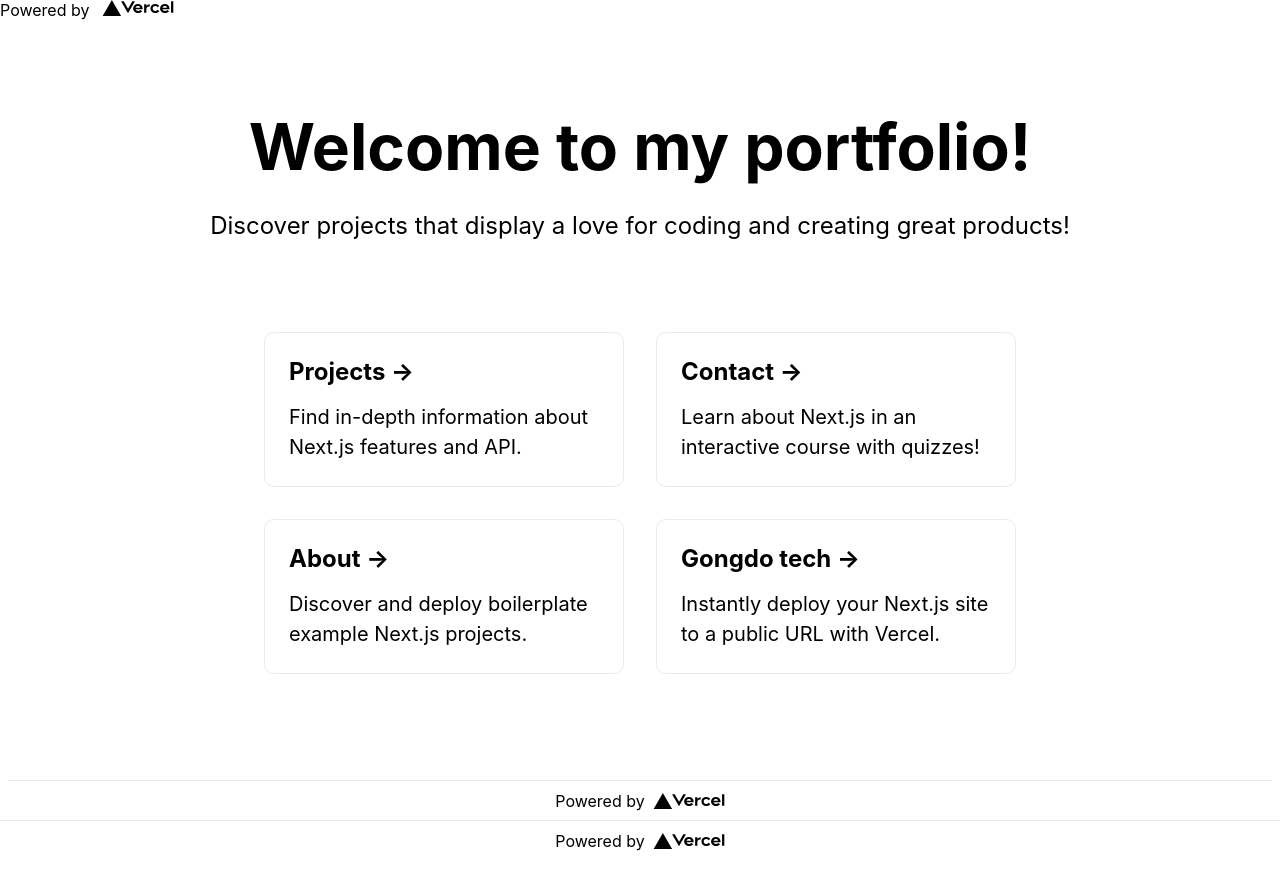
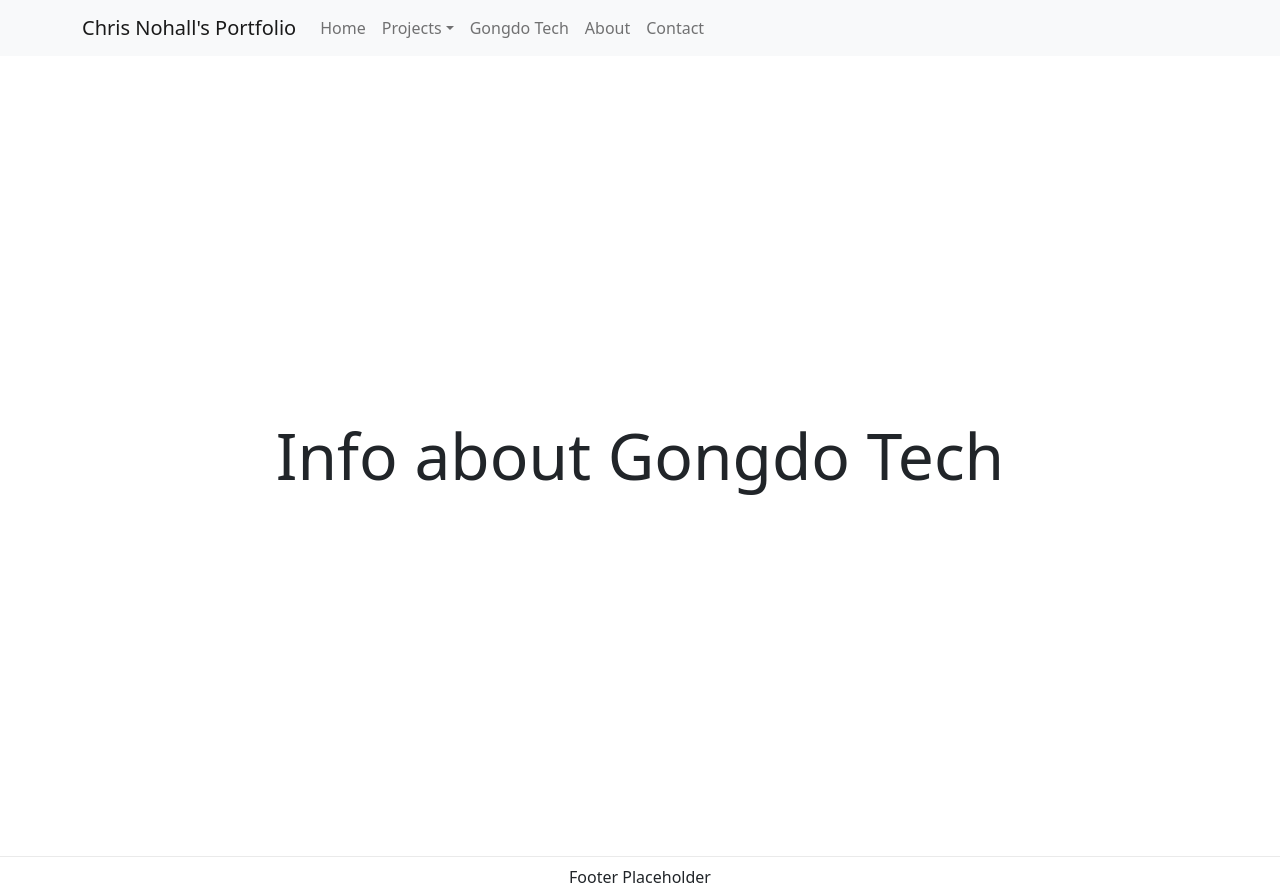
Before and after one commit to cnohall/nextjs-cv, a Next.js app: page /gongdo-tech in a window 1280 px wide. Before the commit the page ends 860 px from the top, so only its background shows below. Built offline with nearby package versions, Linux system fonts and the light colour scheme.

Commit message:
re-design and intro of bootstrap

```diff
--- a/components/footer.tsx
+++ b/components/footer.tsx
@@ -4,16 +4,7 @@ import Image from 'next/image'
 export default function Footer() {
   return (
         <footer className={styles.footer}>
-            <a
-            href="https://vercel.com?utm_source=create-next-app&utm_medium=default-template&utm_campaign=create-next-app"
-            target="_blank"
-            rel="noopener noreferrer"
-            >
-                Powered by{' '}
-                <span className={styles.logo}>
-                    <Image src="/vercel.svg" alt="Vercel Logo" width={72} height={16} />
-                </span>
-            </a>
+            Footer Placeholder
         </footer>
   )
 }
--- a/components/layout.tsx
+++ b/components/layout.tsx
@@ -1,10 +1,10 @@
-import Navbar from './navbar'
+import Navigationbar from './navbar'
 import Footer from './footer'
 
 export default function Layout({ children }) {
   return (
     <>
-      <Navbar />
+      <Navigationbar />
       <main>{children}</main>
       <Footer />
     </>
--- a/components/navbar.tsx
+++ b/components/navbar.tsx
@@ -1,19 +1,29 @@
-import styles from '../styles/Home.module.css'
 import Image from 'next/image'
+import Link from 'next/link'
+import { Navbar, Container, Nav, NavDropdown } from 'react-bootstrap'
 
-export default function Navbar() {
+export default function Navigationbar() {
   return (
-        <footer className={styles.header}>
-            <a
-            href="https://vercel.com?utm_source=create-next-app&utm_medium=default-template&utm_campaign=create-next-app"
-            target="_blank"
-            rel="noopener noreferrer"
-            >
-                Powered by{' '}
-                <span className={styles.logo}>
-                    <Image src="/vercel.svg" alt="Vercel Logo" width={72} height={16} />
-                </span>
-            </a>
-        </footer>
+    <Navbar bg="light" expand="lg">
+        <Container>
+            <Link href="/"passHref><Navbar.Brand>{`Chris Nohall's Portfolio`}</Navbar.Brand></Link>
+            <Navbar.Toggle aria-controls="basic-navbar-nav" />
+            <Navbar.Collapse id="basic-navbar-nav">
+            <Nav className="me-auto">
+                <Link href="/"passHref><Nav.Link>Home</Nav.Link></Link>
+                <NavDropdown title="Projects" id="basic-nav-dropdown">
+                    <NavDropdown.Item href="#action/3.1">Project 1</NavDropdown.Item>
+                    <NavDropdown.Item href="#action/3.2">Project 2</NavDropdown.Item>
+                    <NavDropdown.Item href="#action/3.3">Project 3</NavDropdown.Item>
+                    <NavDropdown.Divider />
+                    <NavDropdown.Item href="#action/3.4">Summary</NavDropdown.Item>
+                </NavDropdown>
+                <Link href="/gongdo-tech"passHref><Nav.Link>Gongdo Tech</Nav.Link></Link>
+                <Link href="/about"passHref><Nav.Link>About</Nav.Link></Link>
+                <Link href="/contact"passHref><Nav.Link>Contact</Nav.Link></Link>
+            </Nav>
+            </Navbar.Collapse>
+        </Container>
+    </Navbar>
   )
 }
--- a/package.json
+++ b/package.json
@@ -9,14 +9,16 @@
     "lint": "next lint"
   },
   "dependencies": {
+    "bootstrap": "^5.1.3",
     "next": "12.0.1",
     "react": "17.0.2",
+    "react-bootstrap": "^2.1.0",
     "react-dom": "17.0.2"
   },
   "devDependencies": {
+    "@types/react": "^17.0.38",
     "eslint": "7.32.0",
     "eslint-config-next": "11.1.0",
-    "@types/react": "^17.0.38",
     "typescript": "^4.5.4"
   }
 }
--- a/pages/_app.tsx
+++ b/pages/_app.tsx
@@ -1,5 +1,5 @@
 import Layout from '../components/layout'
-import '../styles/globals.css'
+import 'bootstrap/dist/css/bootstrap.min.css';
 
 function MyApp({ Component, pageProps }) {
 
--- a/pages/gongdo-tech.tsx
+++ b/pages/gongdo-tech.tsx
@@ -6,7 +6,7 @@ export default function GongdoTech() {
   return (
     <div className={styles.container}>
       <Head>
-        <title>Chris Nohall's Portfolio</title>
+        <title>{`Gongdo Tech`}</title>
         {/* Change this for create better SEO */}
         <meta name="description" content="Generated by create next app" />
         <link rel="icon" href="/favicon.ico" />
@@ -14,56 +14,9 @@ export default function GongdoTech() {
 
       <main className={styles.main}>
         <h1 className={styles.title}>
-          Welcome to my portfolio!
+          Info about Gongdo Tech
         </h1>
-
-        <p className={styles.description}>
-          Discover projects that display a love for coding and creating great products!
-        </p>
-
-        <div className={styles.grid}>
-          <a href="https://nextjs.org/docs" className={styles.card}>
-            <h2>Projects &rarr;</h2>
-            <p>Find in-depth information about Next.js features and API.</p>
-          </a>
-
-          <a href="https://nextjs.org/learn" className={styles.card}>
-            <h2>Contact &rarr;</h2>
-            <p>Learn about Next.js in an interactive course with quizzes!</p>
-          </a>
-
-          <a
-            href="https://github.com/vercel/next.js/tree/master/examples"
-            className={styles.card}
-          >
-            <h2>About &rarr;</h2>
-            <p>Discover and deploy boilerplate example Next.js projects.</p>
-          </a>
-
-          <a
-            href="https://vercel.com/new?utm_source=create-next-app&utm_medium=default-template&utm_campaign=create-next-app"
-            className={styles.card}
-          >
-            <h2>Gongdo tech &rarr;</h2>
-            <p>
-              Instantly deploy your Next.js site to a public URL with Vercel.
-            </p>
-          </a>
-        </div>
       </main>
-
-      <footer className={styles.footer}>
-        <a
-          href="https://vercel.com?utm_source=create-next-app&utm_medium=default-template&utm_campaign=create-next-app"
-          target="_blank"
-          rel="noopener noreferrer"
-        >
-          Powered by{' '}
-          <span className={styles.logo}>
-            <Image src="/vercel.svg" alt="Vercel Logo" width={72} height={16} />
-          </span>
-        </a>
-      </footer>
     </div>
   )
 }
--- a/styles/Home.module.css
+++ b/styles/Home.module.css
@@ -15,6 +15,18 @@
   flex-direction: column;
   justify-content: center;
   align-items: center;
+}
+
+.header {
+  width: 100%;
+  height: 40px;
+  border-bottom: 1px solid #eaeaea;
+  display: flex;
+  align-items: center;
+}
+
+.header a {
+  margin-left: 10vw;
 }
 
 .footer {
```
Also changed, not shown: pages/about.tsx (+1 -50 lines), pages/contact.tsx (+1 -48 lines), pages/index.tsx (+6 -4 lines), pages/projects.tsx (+2 -49 lines), 1 other file (tests, documents, lock files or other folders).
